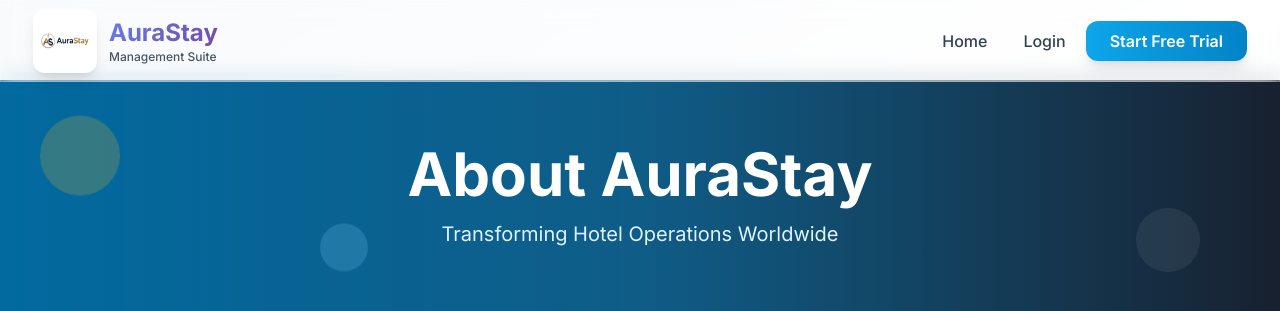
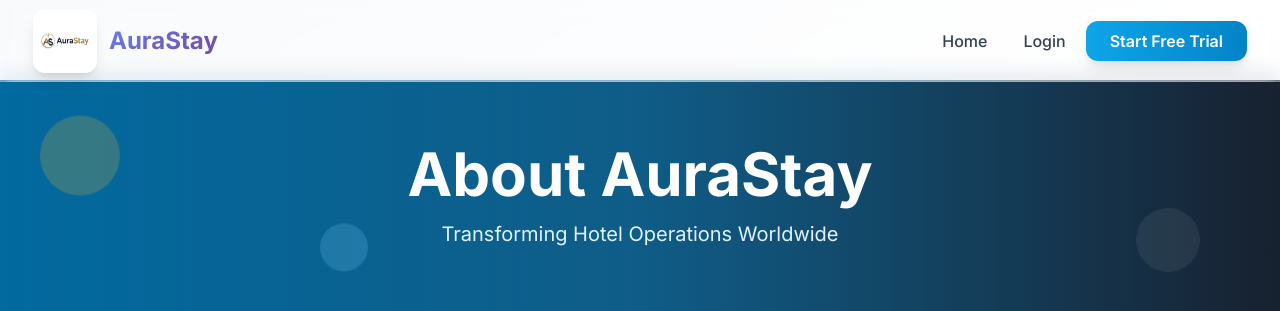
Before and after one commit to Momin9/hotel_management, a Django app: page /about/ in a window 1280 px wide. Shown: the top 311 px of the page. Run offline with Django 4.2, Linux system fonts and the light colour scheme; parts of the project's set-up code (start-up, migrations or seed data) failed here and were passed over; some libraries are stand-ins or nearby versions.

Commit message:
Remove 'Management Suite' text from navbar logo
- Cleaned up navbar branding to show only AuraStay
- Simplified logo design for better visual impact
- Consistent with modern branding practices

```diff
--- a/templates/base_luxury.html
+++ b/templates/base_luxury.html
@@ -117,7 +117,6 @@
                     </div>
                     <div>
                         <h1 class="text-2xl font-bold gradient-text">AuraStay</h1>
-                        <p class="text-xs text-luxury-600 font-medium">Management Suite</p>
                     </div>
                 </a>
 
```
